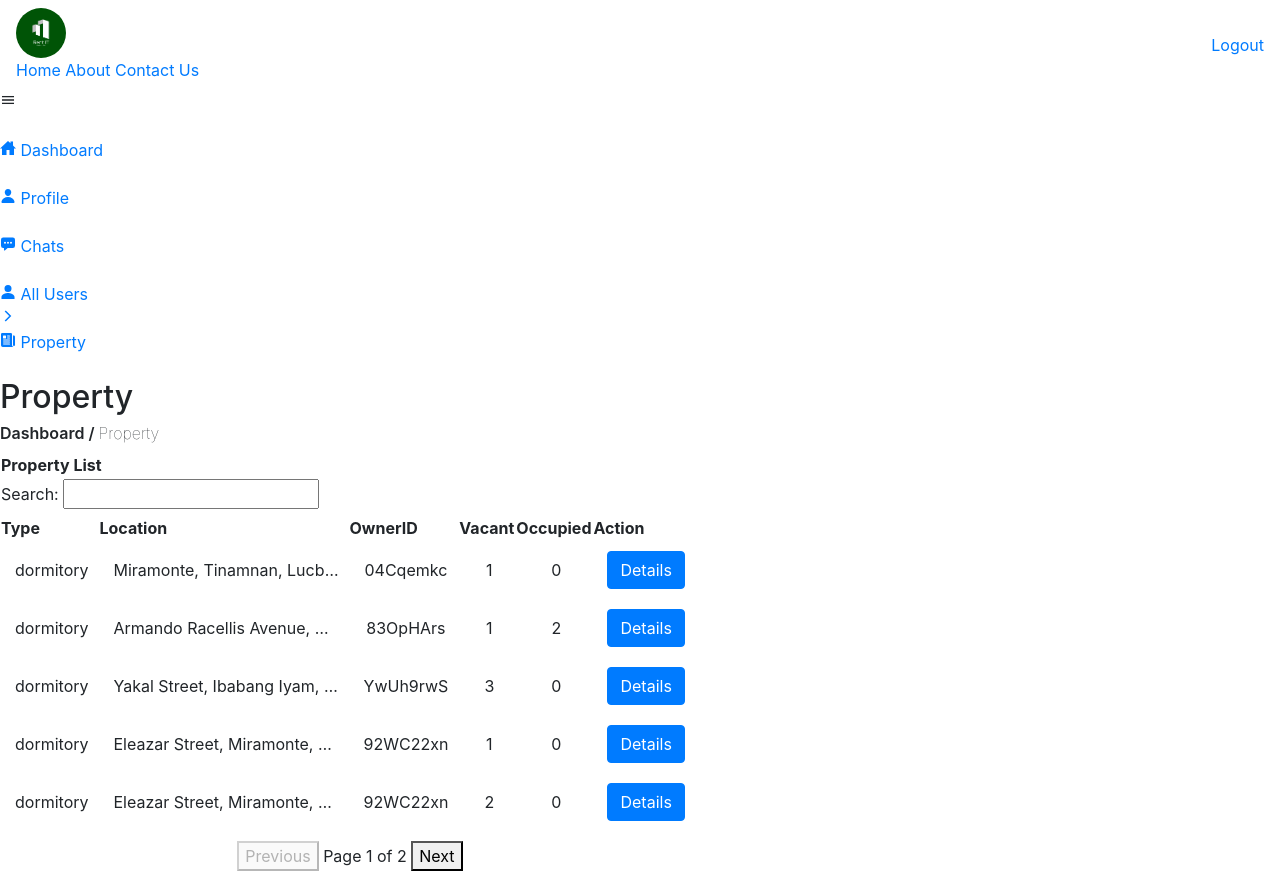
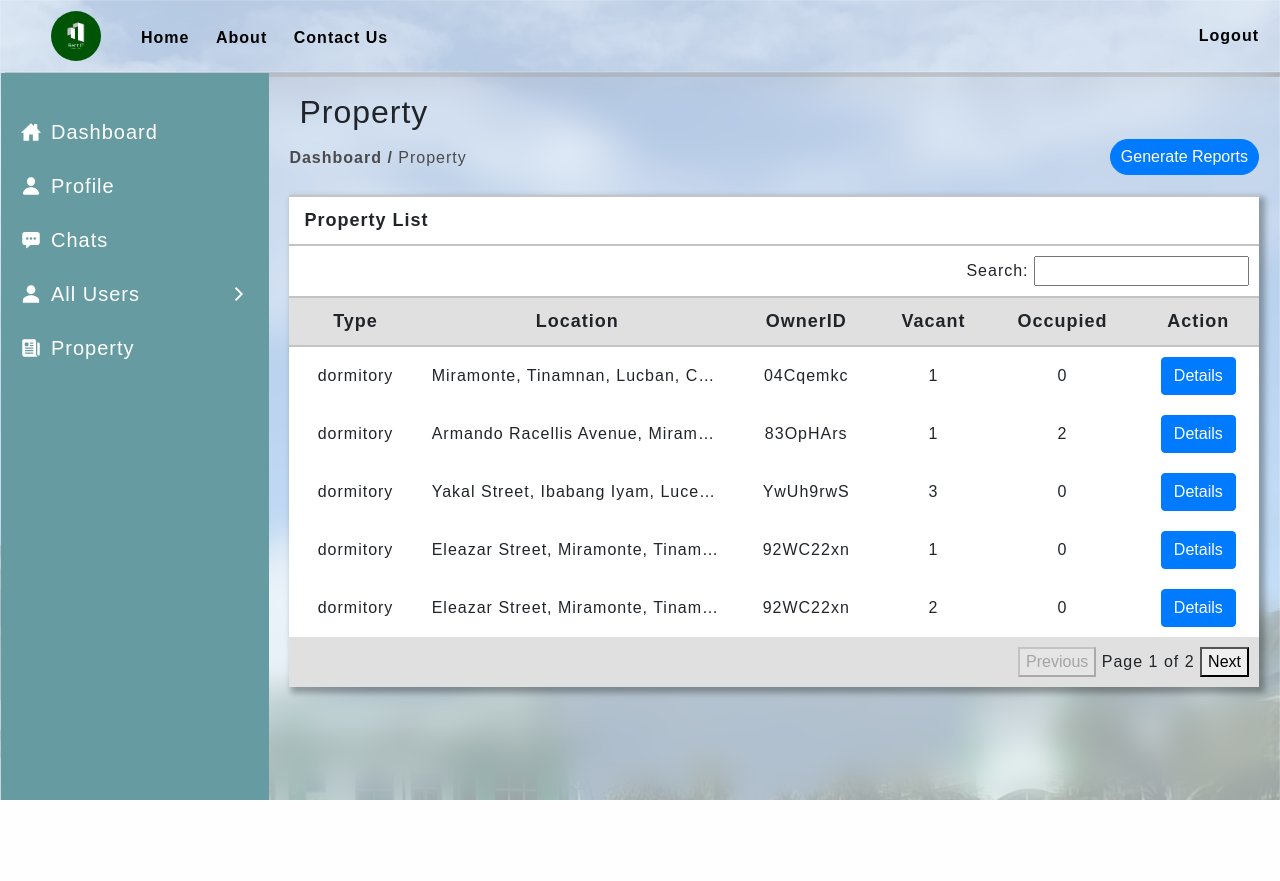
Before and after one commit to chowgs/rent_it, a PHP site: page /rent_it/super_admin/property.php in a window 1280 px wide. After the commit the page ends 800 px from the top, so only its background shows below. Run offline with PHP 8.4, Linux system fonts and the light colour scheme; a user stored in the database is signed in; data comes from the database, SQL or seed files in the repository.

Commit message:
Add generete reports button and fix minor design

```diff
--- a/super_admin/property.php
+++ b/super_admin/property.php
@@ -15,8 +15,8 @@ if(!isset($_SESSION["AccountID"])){
     <link rel="icon" type="image/x-icon" href="../images/logo.png" />
     <title>Rent IT - Property</title>
     <link rel="stylesheet" href="https://maxcdn.bootstrapcdn.com/bootstrap/4.5.2/css/bootstrap.min.css">
-    <link rel="stylesheet" href="css/all_user.css">
-    <link rel="stylesheet" href="css/modal.css">
+    <link rel="stylesheet" href="sa-css/all_user.css">
+    <link rel="stylesheet" href="sa-css/modal.css">
 
     <style>
         .dash-box table tbody td{
@@ -80,6 +80,28 @@ if(!isset($_SESSION["AccountID"])){
                     display: block;
                 }
         }
+
+        .dash-title {
+            display: flex;
+            align-items: center;
+            justify-content: space-between;
+            gap: 20px;
+            margin-bottom: 20px;
+        }
+
+        .dash-title h6 {
+            margin: 0;
+        }
+
+        .dash-title button {
+            padding: 5px 10px;
+            border-radius: 20px;
+        }
+
+        .dash-title button a {
+            text-decoration: none;
+            color: white;
+        }
     </style>
 </head>
 <body>
@@ -140,8 +162,11 @@ if(!isset($_SESSION["AccountID"])){
                 </aside>
                 <div class="dashboard-form">
                     <h2>Property</h2>
-                    <h6 class="sub-dash" style="font-weight: 600;">Dashboard / <span style="font-weight: 100;">Property</span></h6>
+                    <div class="dash-title">
+                        <h6 class="sub-dash" style="font-weight: 600;">Dashboard / <span style="font-weight: 100;">Property</span></h6>
+                        <button class="btn btn-primary"><a href="process/generatePDF.php">Generate Reports</a></button>
 
+                    </div>
                     <div class="row">
 
                         <div class="col-md-12">
```
